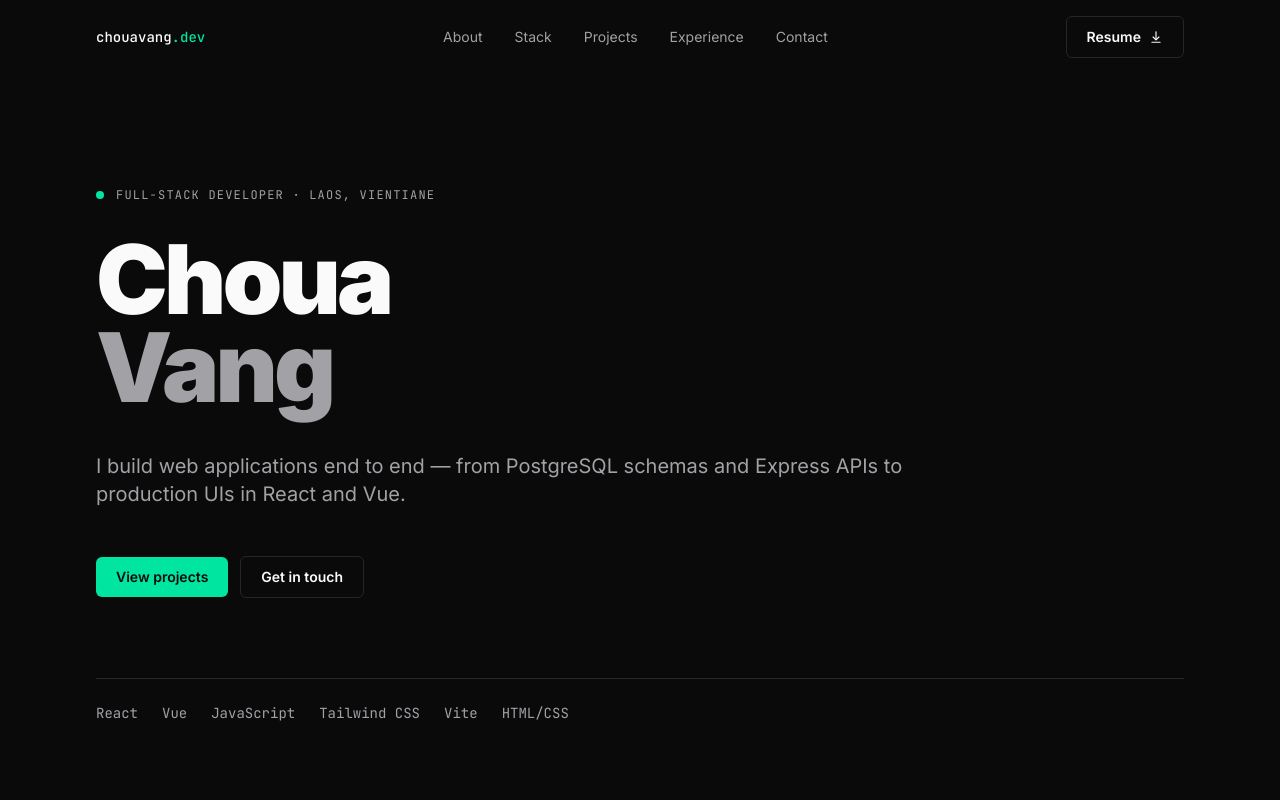
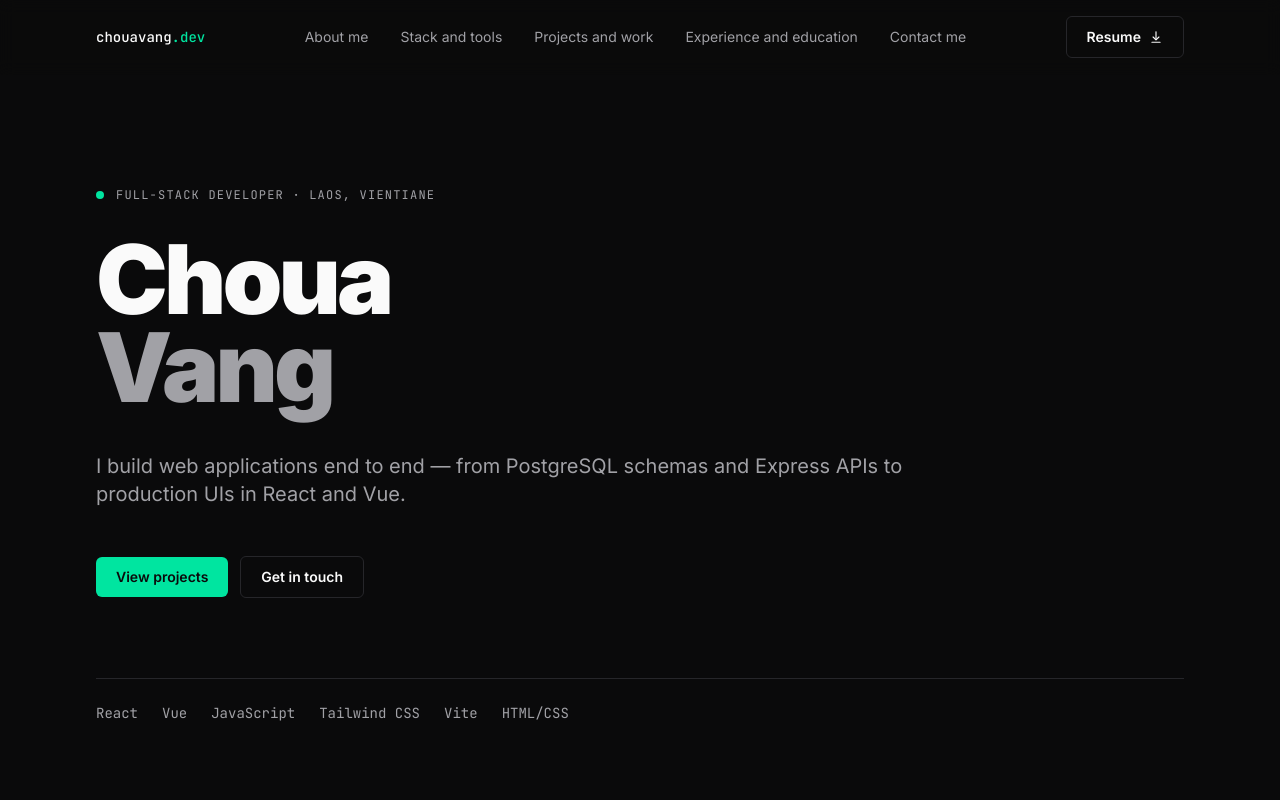
Before and after one commit to choua2025/react-ci-cd, a React (Vite) app: page / in a window 1280 px wide. Shown: the top 800 px of the page. Built offline with nearby package versions, Linux system fonts and the light colour scheme.

Commit message:
update navbar

```diff
--- a/src/components/Nav.jsx
+++ b/src/components/Nav.jsx
@@ -3,11 +3,11 @@ import Button from './Button'
 import { profile } from '../data/content'
 
 const links = [
-  { href: '#about', label: 'About' },
-  { href: '#stack', label: 'Stack' },
-  { href: '#projects', label: 'Projects' },
-  { href: '#experience', label: 'Experience' },
-  { href: '#contact', label: 'Contact' },
+  { href: '#about', label: 'About me' },
+  { href: '#stack', label: 'Stack and tools' },
+  { href: '#projects', label: 'Projects and work' },
+  { href: '#experience', label: 'Experience and education' },
+  { href: '#contact', label: 'Contact me' },
 ]
 
 export default function Nav() {
```
